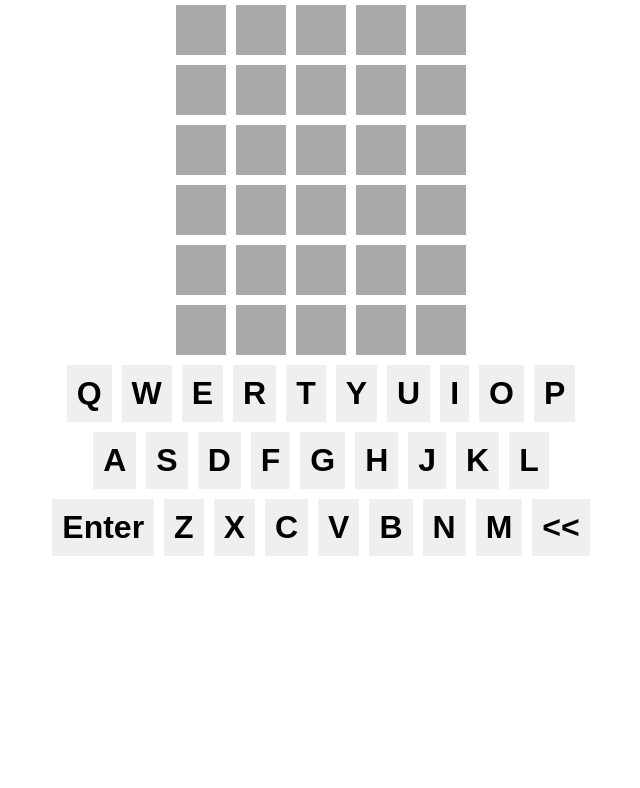
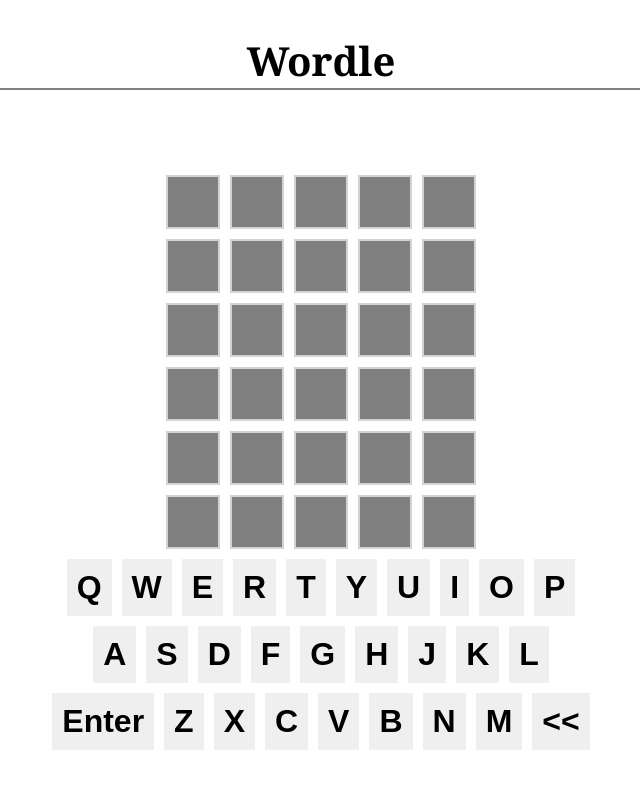
Before and after one commit to adhairyaa/wordle, a React (Create React App) app: page / in a window 1280 px wide. Shown: the top 788 px of the page, without its empty margins (319-959 px from the left). Built offline with nearby package versions, Linux system fonts and the light colour scheme.

Commit message:
update  wordle word check logic

```diff
--- a/src/components/guessWord/GuessWord.css
+++ b/src/components/guessWord/GuessWord.css
@@ -15,4 +15,5 @@
   justify-content: center;
   font-weight: bolder;
   font-size: xx-large;
+  border: lightgray 2px solid;
 }
--- a/src/components/guessWord/GuessWord.jsx
+++ b/src/components/guessWord/GuessWord.jsx
@@ -1,14 +1,29 @@
 import React from "react";
 import { useGuessWordProvider } from "../../context/GuessWordProvider";
 import "./GuessWord.css";
-function GuessWord({ RandomWord, guessNumber }) {
-  // const RandomWordArr = RandomWord.split();
+function GuessWord({ randomWord, guessNumber }) {
+  const randomWordArr = randomWord.split("");
   const { state } = useGuessWordProvider();
   const { guessedWords } = state;
+  const wordsToShow = guessedWords[guessNumber].word;
   return (
     <div className="guess-word">
-      {guessedWords[guessNumber].map((letter) => (
-        <div className="letter-box">{letter}</div>
+      {wordsToShow.map((letter, index) => (
+        <div
+          className="letter-box"
+          style={{
+            backgroundColor: guessedWords[guessNumber].isEntered
+              ? "darkgray"
+              : letter.toUpper === randomWordArr[index]
+              ? "green"
+              : randomWordArr.includes(letter)
+              ? "gold"
+              : "grey",
+          }}
+        >
+          {letter}
+          {console.log(letter, randomWordArr[index])}
+        </div>
       ))}
     </div>
   );
--- a/src/context/GuessWordProvider.js
+++ b/src/context/GuessWordProvider.js
@@ -6,7 +6,7 @@
   switch (action.type) {
     case "ENTER_LETTER":
       let updatedGuessedWords = [...state.guessedWords];
-      updatedGuessedWords[state.currentWord][state.currentLetter] =
+      updatedGuessedWords[state.currentWord].word[state.currentLetter] =
         action.payload;
       return {
         ...state,
@@ -16,17 +16,20 @@
     case "GO_BACK":
       let currentLetter = state.currentLetter - 1;
       let skippedGuessedWords = [...state.guessedWords];
-      skippedGuessedWords[state.currentWord][state.currentLetter] = "";
+      skippedGuessedWords[state.currentWord].word[state.currentLetter] = "";
       return {
         ...state,
         currentLetter: currentLetter,
         guessedWords: skippedGuessedWords,
       };
     case "ENTER_WORD":
+      let enteredGuessedWord = [...state.guessedWords];
+      enteredGuessedWord[state.currentWord].isEntered = true;
       return {
         ...state,
         currentWord: state.currentWord + 1,
         currentLetter: 0,
+        guessedWords: enteredGuessedWord,
       };
 
     default:
@@ -38,12 +41,12 @@
     currentWord: 0,
     currentLetter: 0,
     guessedWords: [
-      ["", "", "", "", ""],
-      ["", "", "", "", ""],
-      ["", "", "", "", ""],
-      ["", "", "", "", ""],
-      ["", "", "", "", ""],
-      ["", "", "", "", ""],
+      { word: ["", "", "", "", ""], isEntered: false },
+      { word: ["", "", "", "", ""], isEntered: false },
+      { word: ["", "", "", "", ""], isEntered: false },
+      { word: ["", "", "", "", ""], isEntered: false },
+      { word: ["", "", "", "", ""], isEntered: false },
+      { word: ["", "", "", "", ""], isEntered: false },
     ],
   });
 
--- a/src/playWorldle/PlayWordle.css
+++ b/src/playWorldle/PlayWordle.css
@@ -1,6 +1,14 @@
-.Play-Wordle {
+.Play-Wordle h2 {
+  border-bottom: 2px gray double;
+  font-family: Cambria, Cochin, Georgia, Times, "Times New Roman", serif;
+  font-weight: bolder;
+  font-size: 2.5rem;
+}
+
+.word-board {
   display: flex;
   flex-direction: column;
   align-items: center;
   justify-content: center;
+  margin-top: 80px;
 }
--- a/src/playWorldle/PlayWordle.jsx
+++ b/src/playWorldle/PlayWordle.jsx
@@ -7,13 +7,15 @@
 
   return (
     <div className="Play-Wordle">
+      <h2>Wordle</h2>
+      <div className="word-board">
         <GuessWord randomWord={randomWord} guessNumber={0} />
         <GuessWord randomWord={randomWord} guessNumber={1} />
         <GuessWord randomWord={randomWord} guessNumber={2} />
         <GuessWord randomWord={randomWord} guessNumber={3} />
         <GuessWord randomWord={randomWord} guessNumber={4} />
         <GuessWord randomWord={randomWord} guessNumber={5} />
-
+      </div>
       <Keyboard />
     </div>
   );
```
Also changed, not shown: src/words/words.json. Lines whose indentation alone changed are shown as unchanged.
